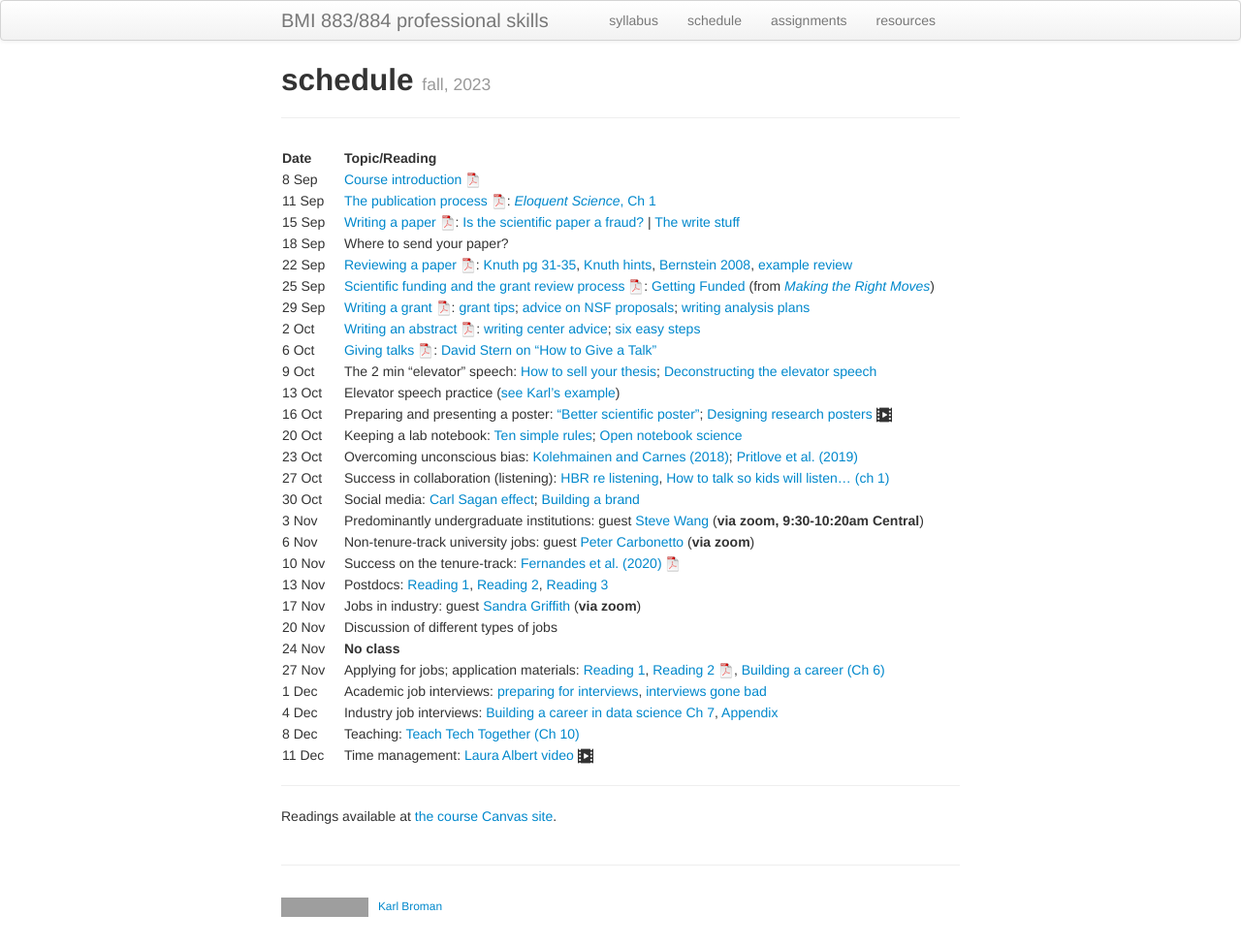
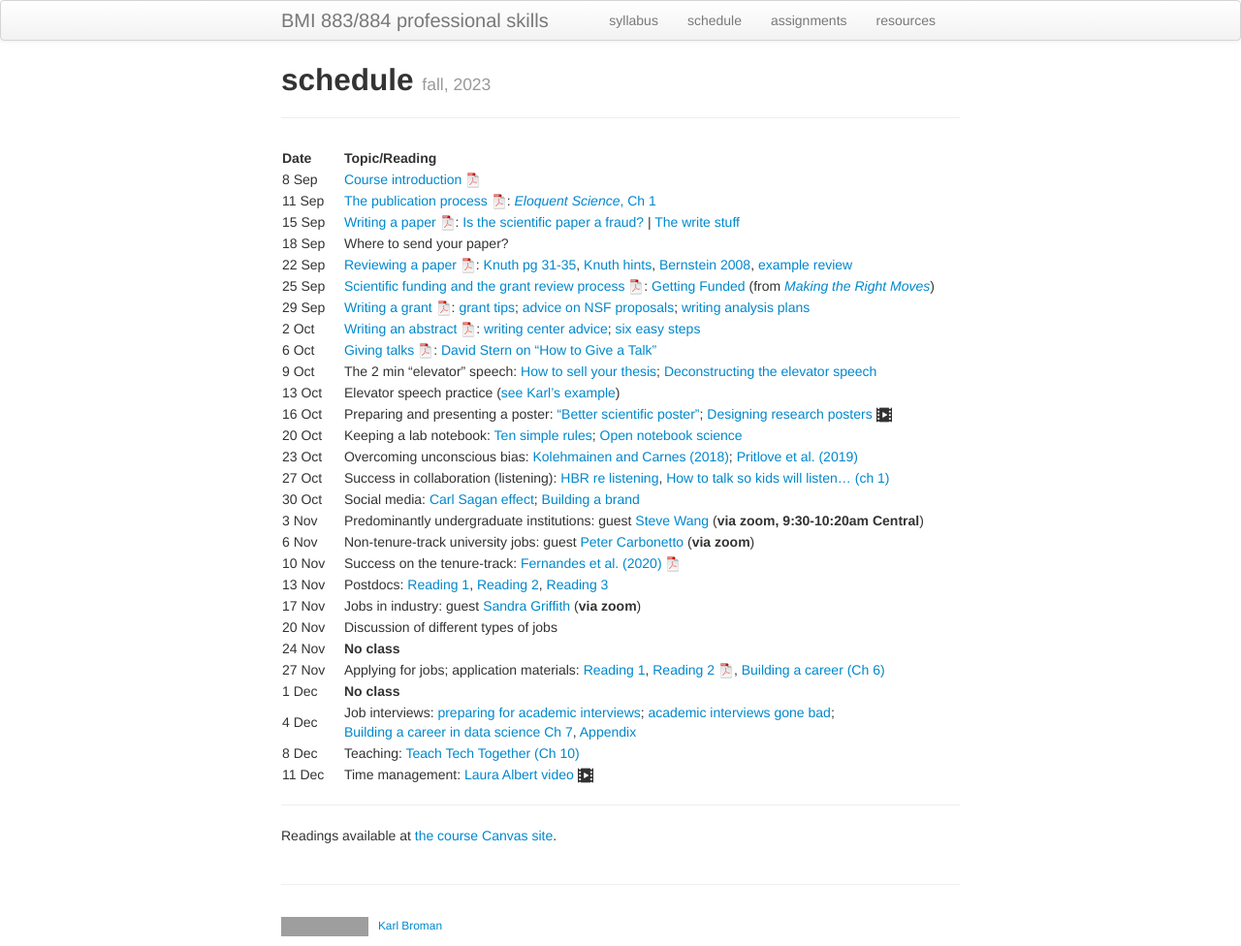
Before and after one commit to kbroman/BMI883, a Jekyll site: the page built from schedule.md, in a window 1280 px wide. Shown: the whole page at 97% size. Built offline with Jekyll 4.4.1, drawn with Linux system fonts in a browser that asks for light colours; grey boxes are pictures that could not be loaded.

Commit message:
schedule: skip Dec 1 and merge into Dec 4

```diff
--- a/schedule.md
+++ b/schedule.md
@@ -31,8 +31,8 @@ description: Schedule and readings for BMI 883/884, Biomedical data science prof
 | 20 Nov  |    | Discussion of different types of jobs |
 | 24 Nov  |    | **No class** |
 | 27 Nov  |    | Applying for jobs; application materials: [Reading 1](https://mitcommlab.mit.edu/broad/commkit/cover-letter-for-a-faculty-position/), [Reading 2 ![pdf icon](icons/pdf-icon.png)](https://hwpi.harvard.edu/files/ocs/files/gsas-cvs-and-cover-letters.pdf), [Building a career (Ch 6)](https://livebook.manning.com/book/build-your-career-in-data-science/chapter-6/1) |
-| 1 Dec  |    | Academic job interviews: [preparing for interviews](https://www.sciencemag.org/careers/2018/12/how-put-your-best-foot-forward-faculty-job-interviews), [interviews gone bad](https://www.insidehighered.com/blogs/globalhighered/faculty-job-interviews-gone-bad) |
-| 4 Dec   |    | Industry job interviews: [Building a career in data science Ch 7](https://livebook.manning.com/book/build-your-career-in-data-science/chapter-7/1), [Appendix](https://livebook.manning.com/book/build-a-career-in-data-science/appendix/) |
+| 1 Dec  |    |  **No class** |
+| 4 Dec  |    | Job interviews: [preparing for academic interviews](https://www.sciencemag.org/careers/2018/12/how-put-your-best-foot-forward-faculty-job-interviews); [academic interviews gone bad](https://www.insidehighered.com/blogs/globalhighered/faculty-job-interviews-gone-bad);<br/> [Building a career in data science Ch 7](https://livebook.manning.com/book/build-your-career-in-data-science/chapter-7/1), [Appendix](https://livebook.manning.com/book/build-a-career-in-data-science/appendix/) |
 | 8 Dec   |    | Teaching: [Teach Tech Together (Ch 10)](https://teachtogether.tech/en/index.html#s:motivation) |
 | 11 Dec  |    | Time management: [Laura Albert video ![video icon](icons/video-icon.png)](https://www.youtube.com/watch?v=Jmdz0p_gTww) |
 
```
